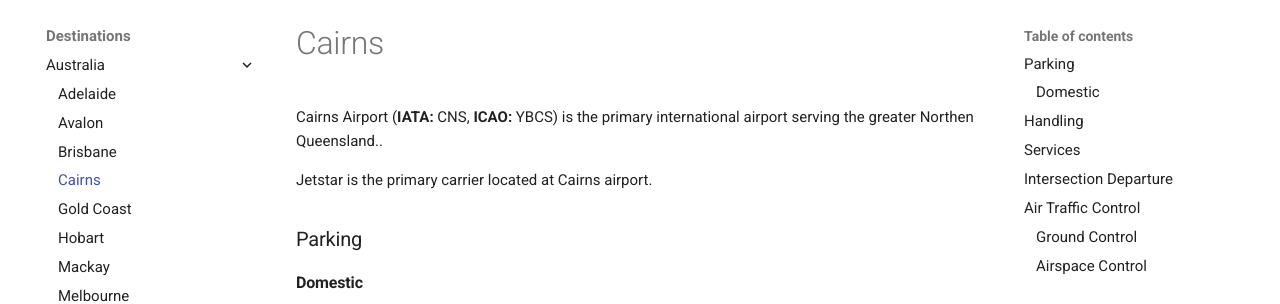
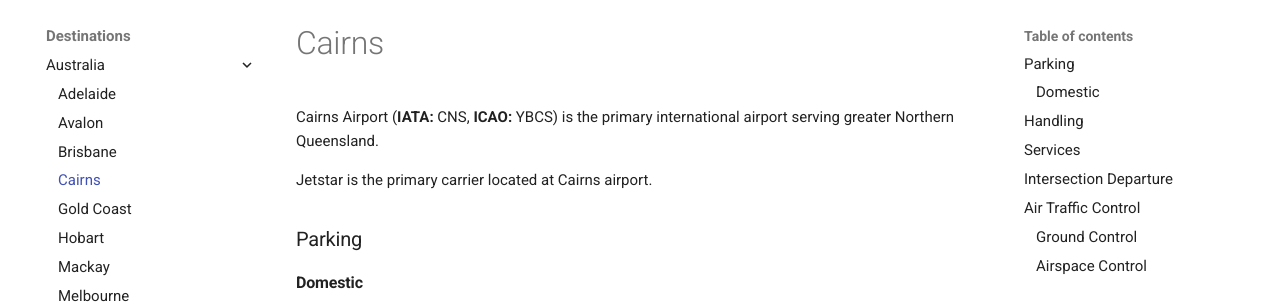
Before and after one commit to jqvirtual/jqv-sops, an MkDocs documentation site: the page built from docs/destinations/Australia/cairns.md, in a window 1280 px wide and 900 px high. Shown: the part 123-427 px from the top of the window. Built offline with MkDocs 1.6.1 and Material for MkDocs 9.7.7, drawn with Linux system fonts in a browser that asks for light colours; comment, search, counter and statistics services are not loaded.

Commit message:
Remove grammar mistakes in cairns.md

```diff
--- a/docs/destinations/Australia/cairns.md
+++ b/docs/destinations/Australia/cairns.md
@@ -1,5 +1,5 @@
 # Cairns
-Cairns Airport (**IATA:** CNS, **ICAO:** YBCS) is the primary international airport serving the greater Northen Queensland..
+Cairns Airport (**IATA:** CNS, **ICAO:** YBCS) is the primary international airport serving greater Northern Queensland.
 
 Jetstar is the primary carrier located at Cairns airport.
 
```
